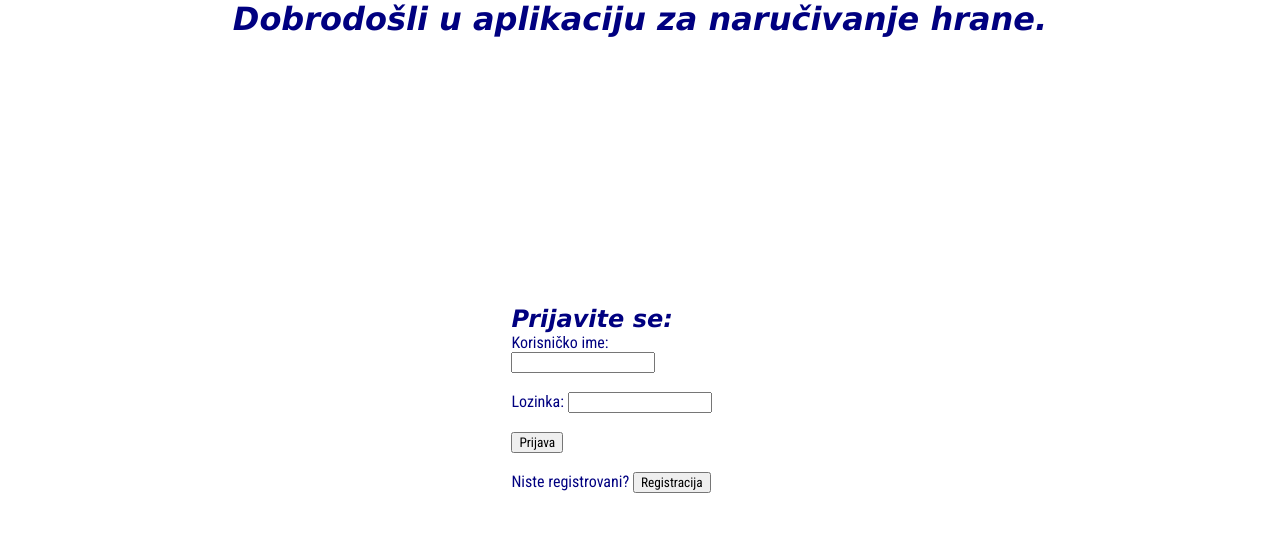
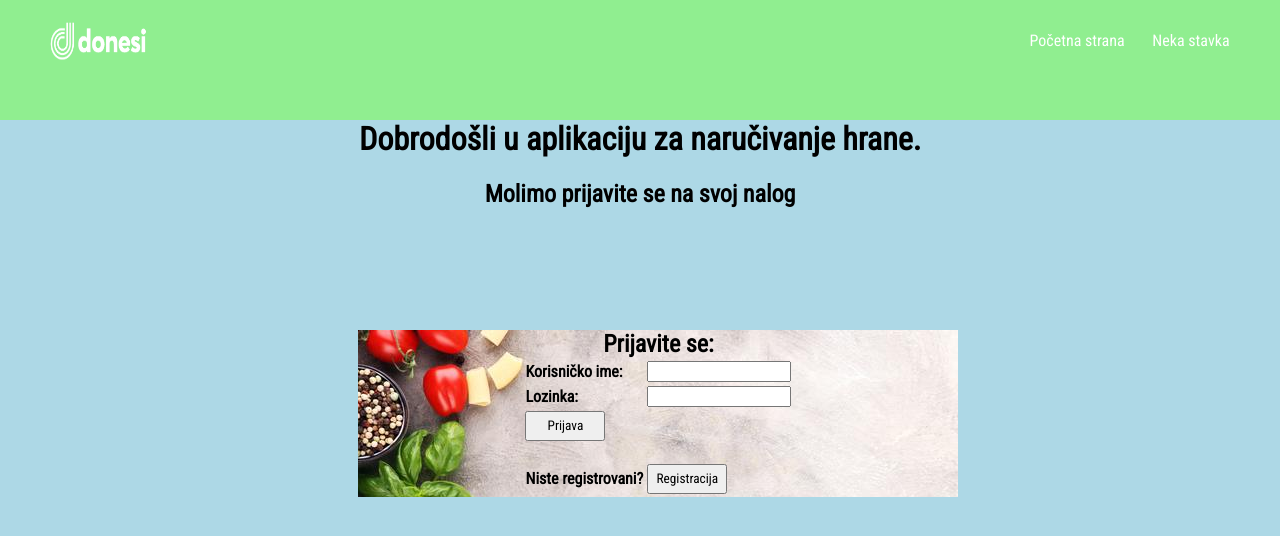
Before and after one commit to djordjekrsmanovic/Web-projekat, a plain HTML site: page WebProject/WebContent/html/index.html in a window 1280 px wide. Drawn offline with Linux system fonts and the light colour scheme; files that its build step writes are made by us from their sources.

Commit message:
Rad na html-u
Zagrijevanje :D

```diff
--- a/WebProject/WebContent/css/index.css
+++ b/WebProject/WebContent/css/index.css
@@ -7,42 +7,91 @@
     overflow: auto;
     font-family: 'Roboto Condensed', sans-serif;
 }
-
-div{
-	position:fixed;
-	top: 35%;
-	left: 38%;
-	width:270px;
-	height: 250 px;
-	background-image: url(paper.jpg);
-	margin:auto;
-	border-radius: 20px;
-	padding: 25px;
+body{
+	background-color: lightblue;
 }
 
-h1{
-	font-family:verdana;
-	font-style: italic;
-	background-color:white;
-	color:navy;
+.titleStyle{
 	text-align: center;
-	left: 20%;
-}
-h2{
-	font-family:verdana;
-	font-style: italic;
-	color:navy;
-	align: center;
+	width: auto;
+	height: 60px;
 }
 
-body{
-	background-image: url(foodBackground.jpg);
-	background-repeat:no-repeat;
-	background-size:1368px 700px;
+.loginFormStyle{
+	margin-top: 7%;
+	margin-left: 28%;
+	width:600px;
+	background-image: url("../pictures/italianfood.jpg");
+	font-weight: bold;
+	align-items: flex-end;
+	border-style: all;
+	border-color: grey;
+	border-width: 3px;
 }
 
-label{
-	color:navy;
-	font-style:bold;
-	size:15;
+.formTitle{
+ text-align: center;
+ size: 26;
+ font-style: bold;
 }
+
+.loginFormStyle div{
+	display:grid;
+	grid-template-columns: 1fr 1fr;
+    grid-column-gap: 10px;
+    grid-row-gap:5px;
+}
+
+.loginFormStyle button{
+	width: 80px;
+	height: 30px;
+}
+
+.loginFormStyle table{
+	margin-left: auto;
+	margin-right: auto;
+}
+
+.header{
+	background-size: cover;
+    background-color: lightgreen;
+    height: 15vh;
+}
+
+nav{
+	display: flex;
+	padding: 0.5% 3%;
+	justify-content: space-between;
+	align-items: center;
+}
+
+.nav-links{
+ 	flex: 1;
+ 	text-align: right;
+}
+
+.nav-links ul li{
+	list-style: none;
+	display: inline-block;
+	padding: 8px 12px;
+	position: relative;
+}
+
+.nav-links ul li a{
+	color: #fff;
+	text-decoration: none;
+	font-size: 13;
+}
+
+.nav-links ul li::after {
+	content: '';
+	width: 0%;
+	height: 2px;
+	background: green;
+	display: block;
+	margin: auto;
+	transition: 0.5s;
+}
+.nav-links ul li:hover::after{
+	width: 100%;
+}
--- a/WebProject/WebContent/html/index.html
+++ b/WebProject/WebContent/html/index.html
@@ -2,26 +2,38 @@
 <html>
 <head>
 <meta http-equiv="Content-Type" content="text/html; charset=UTF-8">
-<title>Nasa web aplikacija</title>
-<link href="index.css" rel="stylesheet" type="text/css">
+<title>Prijava</title>
+<link href="../css/index.css" rel="stylesheet">
+<link href="https://fonts.googleapis.com/css2?family=Roboto+Condensed&display=swap" rel="stylesheet">
 <script src="../jquery-3.3.1.min.js"></script>
 <script src="../app/login.js"></script>
 </head>
-<body>
+<body id="login_body">
+	<section class="header">
+		<nav >
+			<a href=""><img src="../pictures/logo.png" width="120px" height="70px"></a>
+			<div class="nav-links">
+				<ul>
+					<li><a href="">Početna strana</a></li>
+					<li><a href="">Neka stavka</a></li>
+				</ul>
+			</div>
+		</nav>
+	</section>
+
 <h1 id="naslov" class="titleStyle">Dobrodošli u aplikaciju za naručivanje hrane.</h1>
+<h2 class="titleStyle" font-size=16>Molimo prijavite se na svoj nalog</h2>
 
-<div id="loginForm" class="divStyle">
+<div id="loginForm" class="loginFormStyle">
 
-<h2 class="titleStyle">Prijavite se:</h2>
-
-<label>Korisničko ime: </label><input id="username" type="text"></input> <br/> <br/>
-<label>Lozinka:   </label><input id="pass" type="password"></input> <br/> <br/>
-<button id="dugme_prijava">Prijava</button> <br/><br/>
-<label>Niste registrovani?</label> <button id="dugme_registracija">Registracija</button> <br/>
-
-
+<h2 class="formTitle">Prijavite se:</h2>
+<table class="loginTable">
+<tr><td><label>Korisničko ime: </label></td><td><input id="username" type="text"></input> <br/> </td></tr>
+<tr><td><label>Lozinka: </label></td><td><input id="pass" type="password"></input> <br/> </td></tr>
+<tr><td><button id="dugme_prijava">Prijava</button> <br/><br/></td></tr>
+<tr><td><label>Niste registrovani?</label></td><td> <button id="dugme_registracija">Registracija</button> <br/></td></tr>
+</table>
 </div>
-
 
 </body>
 </html>
```
Also changed, not shown: WebProject/WebContent/html/profile.html (+1 -0 lines), WebProject/WebContent/pictures/foodimage1.jpg (added), WebProject/WebContent/pictures/italianfood.jpg (added).
